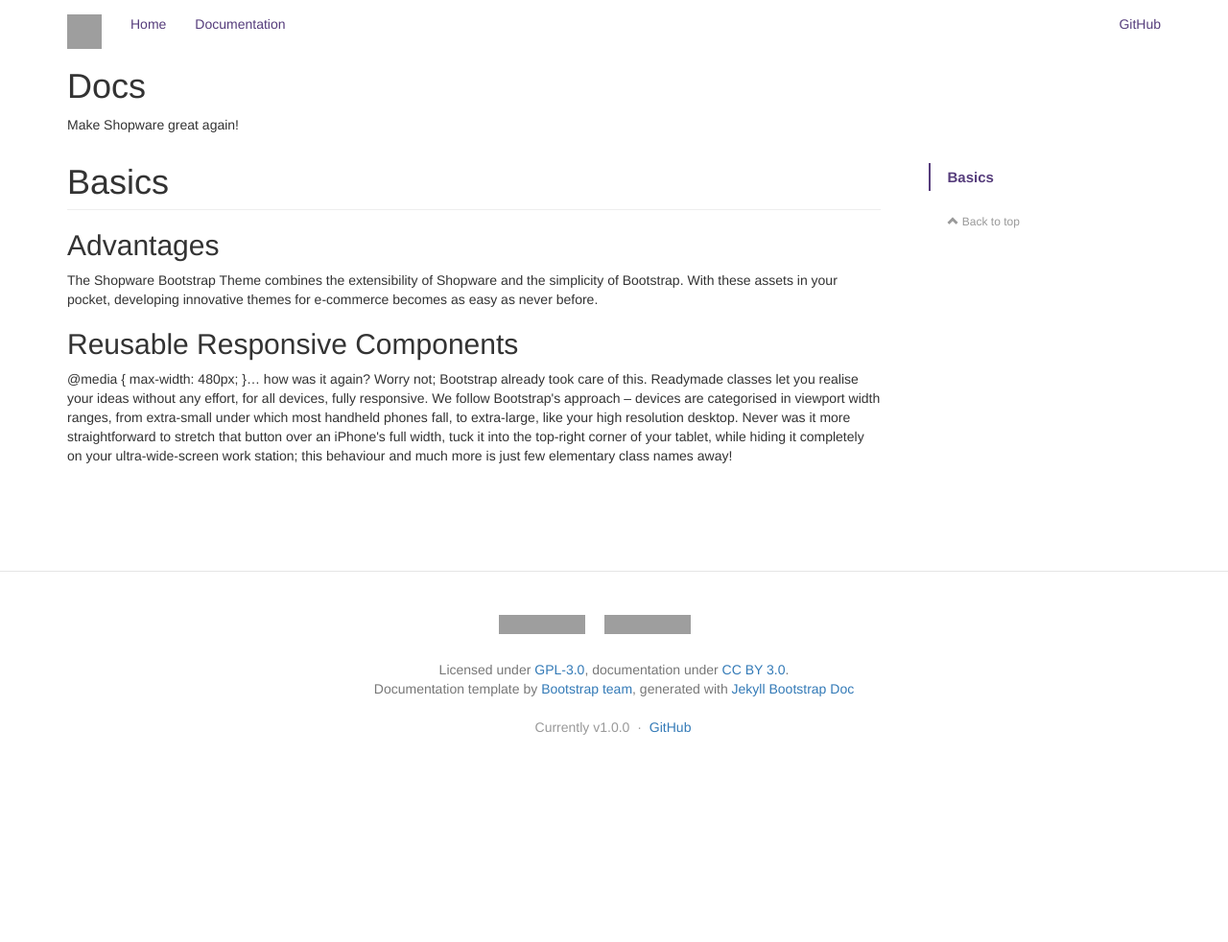
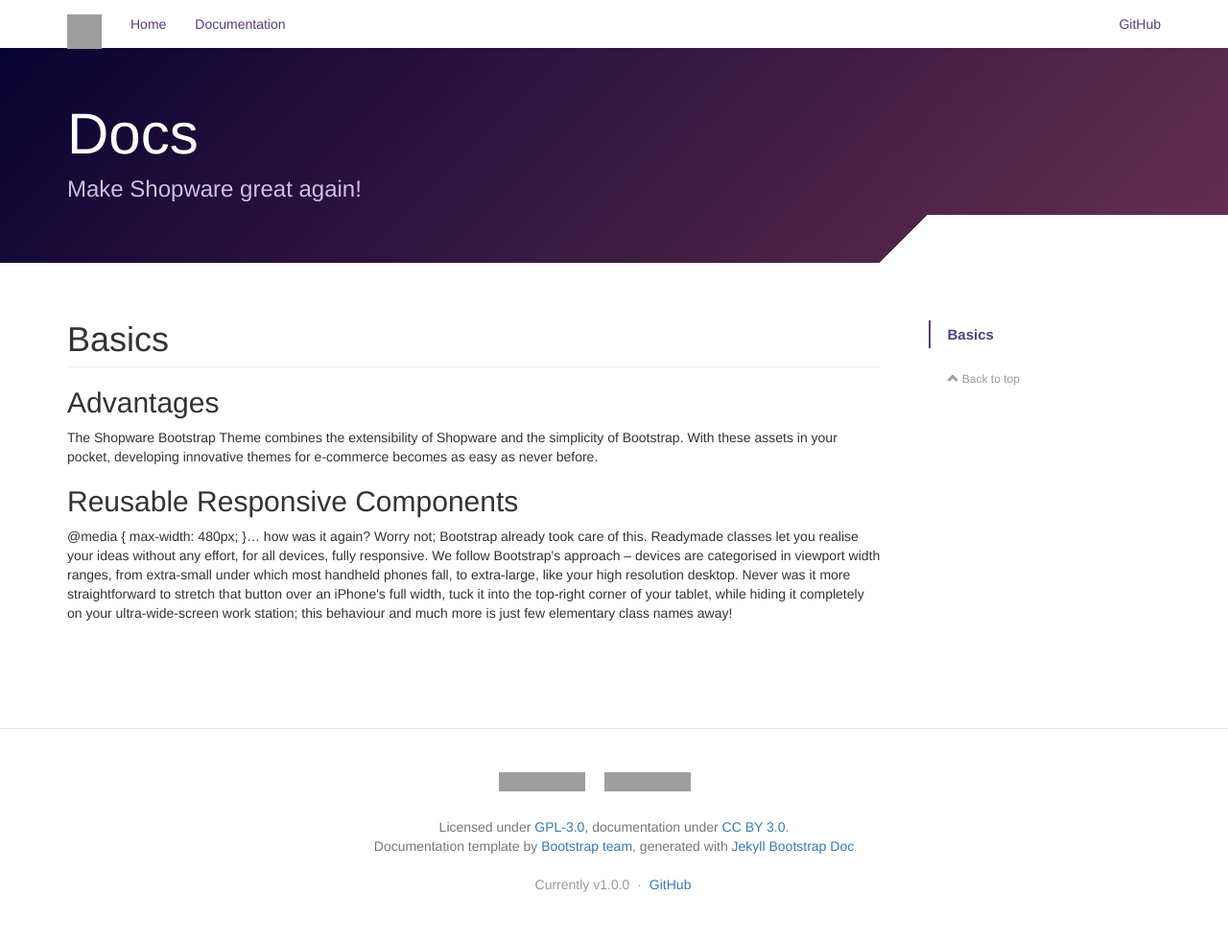
Before and after one commit to conexco/shopware-bootstrap-theme, a Jekyll site: the page built from index.html, in a window 1280 px wide. Shown: the whole page at 96% size. Built offline with Jekyll 4.4.1, drawn with Linux system fonts in a browser that asks for light colours; nearby versions of some CDN libraries; before the commit the page ends 900 px from its top, so only the background shows below that; grey boxes are pictures that could not be loaded.

Commit message:
Update default.html

```diff
--- a/_layouts/default.html
+++ b/_layouts/default.html
@@ -77,7 +77,7 @@
   <!-- Header
   =========================================== -->
   {% if page.isHome %}
-  <div id="content">
+  <div id="content" class="bs-docs-masthead">
     <div class="container">
       <h1 class="home-title">{{site.name}}</h1>
       <p class="lead">{{page.description}}</p>
@@ -95,7 +95,7 @@
   {% endif %}
 
   {% else %}
-  <div class="bs-docs-hedader" id="contdent">
+  <div class="bs-docs-header" id="content">
     <div class="container">
       <h1>{{page.title}}</h1>
       <p>{{page.description}}</p>
```
